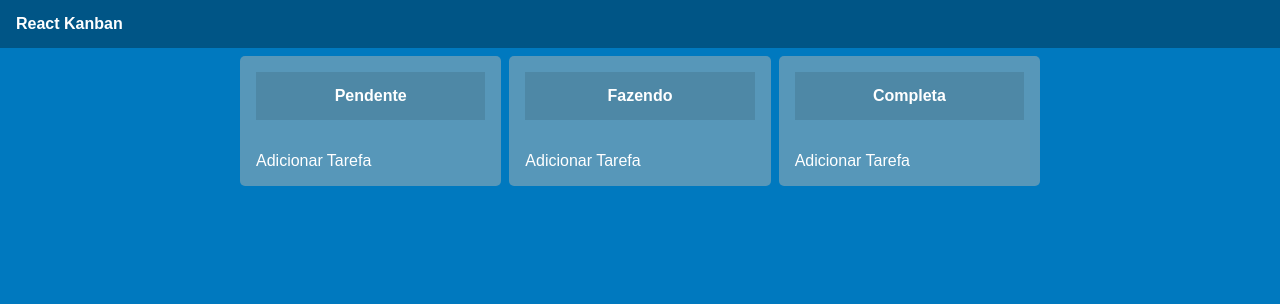
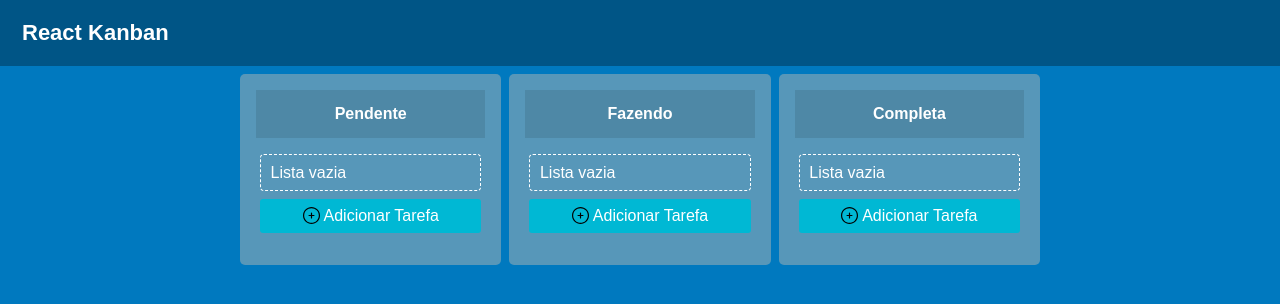
Before and after one commit to RenanRodrigues01/react-kanban, a React (Create React App) app: page / in a window 1280 px wide. Shown: the top 304 px of the page. Built offline with nearby package versions, Linux system fonts and the light colour scheme.

Commit message:
adicionando estilos

```diff
--- a/src/App.js
+++ b/src/App.js
@@ -12,7 +12,6 @@ const addID = () => {
 };
 
 function App() {
-  const tarefas = JSON.parse(localStorage.getItem("tarefas")) || [];
   const [tasks, setTasks] = useState([]);
 
   const addTask = (title, state) => {
@@ -24,11 +23,6 @@ function App() {
     setTasks((existingTasks) => {
       return [...existingTasks, newTask]
     });
-  };
-
-  const setTask = (nome) => {
-
-    localStorage.setItem("tarefas", JSON.stringify(nome))
   };
 
   const updateTask = (id, title, state) => {
@@ -60,7 +54,6 @@ function App() {
           tasks={tasks.filter((t) => t.state === "Pendente")}
           onTaskUpdate={updateTask}
           onDeletTask={deletTask}
-          onsetTask={setTask}
         />
          <TaskList
           title="Fazendo"
@@ -69,7 +62,6 @@ function App() {
           tasks={tasks.filter((t) => t.state === "Fazendo")}
           onTaskUpdate={updateTask}
           onDeletTask={deletTask}
-          onsetTask={setTask}
         />
          <TaskList
           title="Completa"
@@ -78,7 +70,6 @@ function App() {
           tasks={tasks.filter((t) => t.state === "Completa")}
           onTaskUpdate={updateTask}
           onDeletTask={deletTask}
-          onsetTask={setTask}
         />
       </div>
     </div>
--- a/src/components/TaskList/TaskList.js
+++ b/src/components/TaskList/TaskList.js
@@ -1,17 +1,18 @@
 import "./taskList.css";
 import Taskitem from "../taskItem/taskItem";
 import PropTypes from "prop-types";
+import PlusIcon from "../../img/plus-svgrepo-com.svg"
 
-function TaskList ({ title, taskState, onAddTasks, tasks, onTaskUpdate, onDeletTask, onsetTask }) {
-    const addTask = () =>{
+function TaskList({ title, taskState, onAddTasks, tasks, onTaskUpdate, onDeletTask }) {
+    const addTask = () => {
         onAddTasks("nova tarefa", taskState)
     };
 
-    return(
+    return (
         <div className="TaskList">
             <div className="title"> {title}</div>
             <div className="content">
-                {tasks.map((task) =>{
+                {tasks.map((task) => {
                     return (
                         <Taskitem
                             key={task.id}
@@ -20,12 +21,15 @@ function TaskList ({ title, taskState, onAddTasks, tasks, onTaskUpdate, onDeletT
                             taskState={task.state}
                             onTaskUpdate={onTaskUpdate}
                             onDeletTask={onDeletTask}
-                            setTask={onsetTask}
                         />
                     );
                 })}
+                {tasks.length === 0 && <div className="empty-list">Lista vazia</div>}
+                <button className="btn" onClick={addTask}>
+                    <img src={PlusIcon} alt="plus icon" />
+                    Adicionar Tarefa
+                </button>
             </div>
-            <button onClick={addTask}>Adicionar Tarefa</button>
         </div>
     );
 }
--- a/src/components/TaskList/taskList.css
+++ b/src/components/TaskList/taskList.css
@@ -16,3 +16,26 @@
     display: flex;
     flex-direction: column;
 }
+
+.TaskList .content .empty-list {
+    padding: 0.6em;
+    border: 1px dashed #FFF;
+    align-items: center;
+    border-radius: 4px;
+}
+
+.TaskList .btn {
+    margin-top: 8px;
+    padding: 8px;
+    display: flex;
+    justify-content: center;
+    border-radius: 3px;
+    background-color: #00B8d4;
+    cursor: pointer;
+}
+
+.TaskList .btn img {
+    width: 17px;
+    height: 17px;
+    margin-right: 4px;
+}
--- a/src/components/navBar/navBar.css
+++ b/src/components/navBar/navBar.css
@@ -3,4 +3,5 @@
    background-color: rgba(0,0,0,0.3);
    padding: 1em;
    font-weight: bold;
+   font-size: 22px;
 }
--- a/src/components/taskItem/taskItem.css
+++ b/src/components/taskItem/taskItem.css
@@ -1,5 +1,8 @@
-input {
+.txt {
+    padding: 0.3em;
+    background-color: rgba( 0, 0, 0, 0.1);
     color: black;
+    border-radius: 5px;
 }
 
 select {
--- a/src/components/taskItem/taskItem.js
+++ b/src/components/taskItem/taskItem.js
@@ -2,42 +2,47 @@ import "./taskItem.css"
 import React, { useState } from "react";
 import PropTypes from "prop-types";
 
-function Taskitem ({ id, title, taskState, onTaskUpdate, onDeletTask, setTask }) {
+function Taskitem({ id, title, taskState, onTaskUpdate, onDeletTask }) {
     const [editing, setEditing] = useState(false);
     const [editableTitle, setEditableTitle] = useState(title)
 
-    const onTitleChange = (e) =>{
+    const onTitleChange = (e) => {
         const newTitle = e.target.value;
         setEditableTitle(newTitle);
         onTaskUpdate(id, newTitle, taskState);
-        setTask(newTitle)
     };
 
     const onKeyPress = (e) => {
-        if(e.key === 'Enter'){
+        if (e.key === 'Enter') {
             setEditing(false)
-            if(editableTitle.length === 0){
+            if (editableTitle.length === 0) {
                 onDeletTask(id)
             }
         };
     };
 
-    const taskStateChange = (e) =>{
+    const taskStateChange = (e) => {
         onTaskUpdate(id, title, e.target.value);
     };
 
-    if(editing) {
-        return <input type="text" value={editableTitle} onChange={onTitleChange} onKeyPress={onKeyPress}/>
-    }else{
+    if (editing) {
         return(
-            <div>
+                <input type="text" className="txt"
+                    value={editableTitle}
+                    onChange={onTitleChange}
+                    onKeyPress={onKeyPress}
+                />
+        )
+    } else {
+        return (
+            <>
                 <div onClick={(e) => setEditing(true)}>{editableTitle}</div>
                 <select onChange={taskStateChange} value={taskState}>
                     <option value="Pendente">Pendente</option>
                     <option value="Fazendo">Fazendo</option>
                     <option value="Completa">Completa</option>
                 </select>
-            </div>
+            </>
         );
     };
 
```
Also changed, not shown: src/img/plus-svgrepo-com.svg (added).
